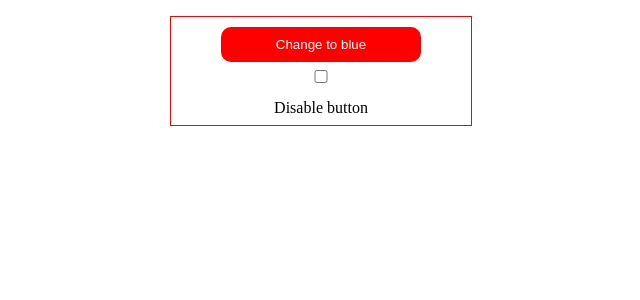
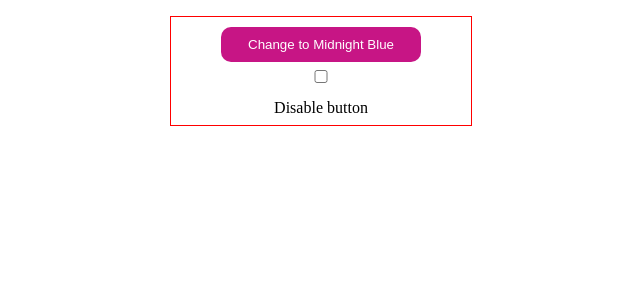
Before and after one commit to stasya2011/React.js-Code-Challenges, a React (Create React App) app in the folder my-app/: page / in a window 1280 px wide. Shown: the top 300 px of the page, without its empty margins (319-959 px from the left). Built offline with nearby package versions, Linux system fonts and the light colour scheme.

Commit message:
update tests

```diff
--- a/my-app/src/12/ColorButton.js
+++ b/my-app/src/12/ColorButton.js
@@ -7,9 +7,8 @@ export function replaceCamelWithSpaces(colorName) {
   return newString;
 }
 
-replaceCamelWithSpaces("MidnightBlue");
 const ColorButton = () => {
-  const [color, setColor] = useState("red");
+  const [color, setColor] = useState("MediumVioletRed");
   const [isDisabled, setDis] = useState(false);
   return (
     <div
@@ -25,10 +24,17 @@ const ColorButton = () => {
     >
       <button
         disabled={isDisabled}
-        onClick={() => setColor(() => (color === "blue" ? "red" : "blue"))}
+        onClick={() =>
+          setColor(() =>
+            color === "MidnightBlue" ? "MediumVioletRed" : "MidnightBlue"
+          )
+        }
         style={{ backgroundColor: isDisabled ? "gray" : color, width: 200 }}
       >
-        Change to {color === "blue" ? "red" : "blue"}
+        Change to{" "}
+        {color === "MidnightBlue"
+          ? replaceCamelWithSpaces("MediumVioletRed")
+          : replaceCamelWithSpaces("MidnightBlue")}
       </button>
       <input
         onClick={() => setDis((isDisabled) => !isDisabled)}
```
Also changed, not shown: 1 other file (tests, documents, lock files or other folders).
